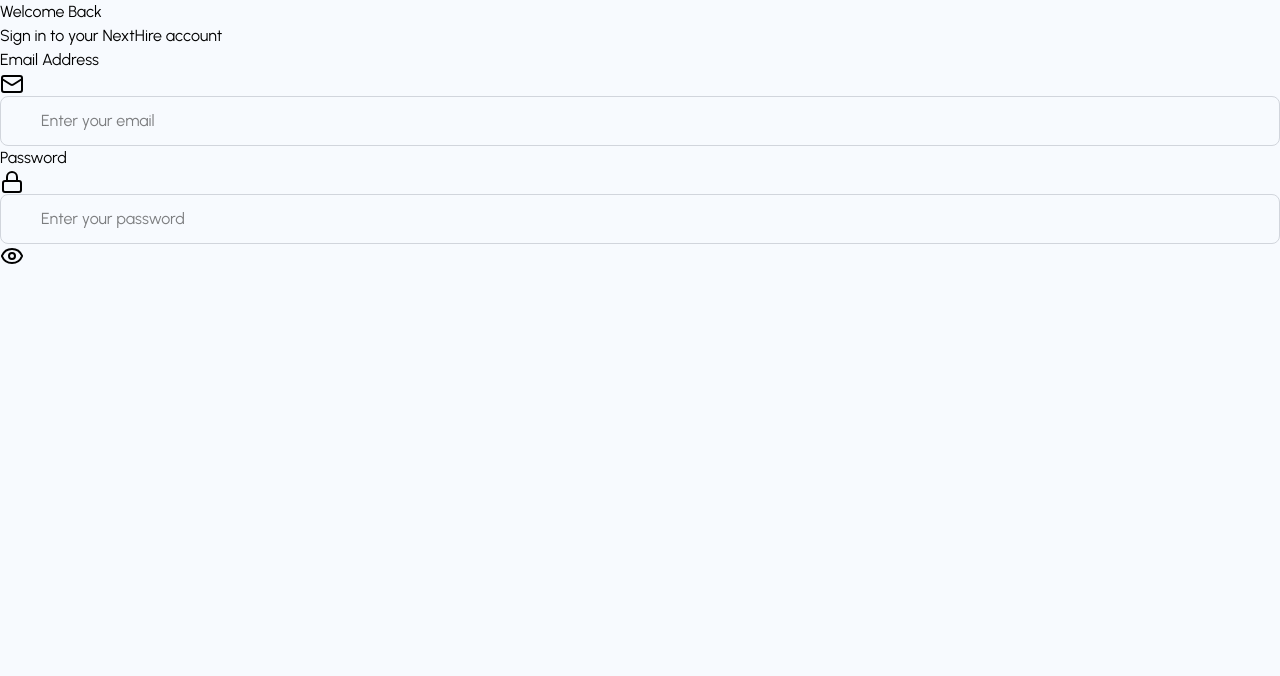
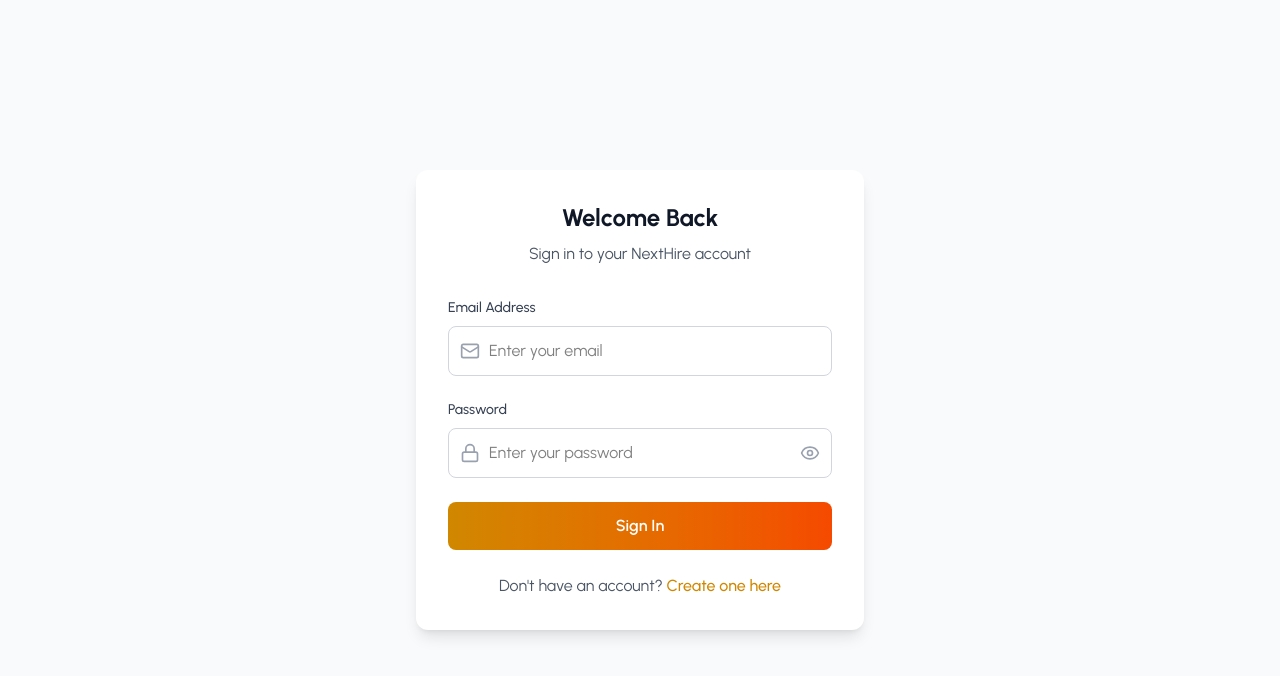
Before and after one commit to brunolopes9/NextHire, a React (Vite) app in the folder frontend/NextHire/: page /login in a window 1280 px wide. Shown: the top 676 px of the page. Built offline with nearby package versions, Linux system fonts and the light colour scheme.

Commit message:
Login functions and styles

```diff
--- a/frontend/NextHire/src/pages/Auth/Login.jsx
+++ b/frontend/NextHire/src/pages/Auth/Login.jsx
@@ -25,34 +25,92 @@
   })
 
   //Validation Functions
-  const validateEmail = (email) => {}
+  const validateEmail = (email) => {
+    if (!email.trim()) return "Email is required"
+    const emailRegex = /^[^\s@]+@[^\s@]+\.[^\s@]+$/
+    if (!emailRegex.test(email)) return "Please enter a valid email address"
+    return ""
+  }
+
+  const validatePassword = (password) => {}
 
   //Handle Input Changes
-  const handleInputChange = (e) => {}
+  const handleInputChange = (e) => {
+    const { name, value } = e.target
+    setFormData((prev) => ({
+      ...prev,
+      [name]: value,
+    }))
 
-  const validateForm = () => {}
+    //Clear Error When user starts typing
+    if (formState.errors[name]) {
+      setFormState((prev) => ({
+        ...prev,
+        errors: { ...prev.errors, [name]: "" },
+      }))
+    }
+  }
 
-  const handleSubmit = async (e) => {}
+  const validateForm = () => {
+    const errors = {
+      email: validateEmail(formData.email),
+      password: validatePassword(formData.password),
+    }
+
+    //Remove Empty ERRORS
+    Object.keys(errors).forEach((key) => {
+      if (!errors[key]) delete errors[key]
+    })
+
+    setFormState((prev) => ({ ...prev, errors }))
+    return Object.keys(errors).length === 0
+  }
+
+  const handleSubmit = async (e) => {
+    e.preventDefault()
+
+    if (!validateForm()) return
+
+    setFormState((prev) => ({ ...prev, loading: true }))
+
+    try {
+      //Login API integration
+    } catch (error) {
+      setFormState((prev) => ({
+        ...prev,
+        loading: false,
+        errors: {
+          submit:
+            error.response?.data?.message ||
+            "Login Failed. Please Check Your Credentials",
+        },
+      }))
+    }
+  }
 
   return (
-    <div className="">
+    <div className="min-h-screen flex items-center justify-center bg-gray-50 px-4">
       <motion.div
         initial={{ opacity: 0, y: 20 }}
         animate={{ opacity: 1, y: 0 }}
         transition={{ duration: 0.6 }}
-        className=""
+        className="bg-white p-8 rounded-xl shadow-lg max-w-md w-full"
       >
-        <div className="">
-          <h2 className="">Welcome Back</h2>
-          <p className="">Sign in to your NextHire account</p>
+        <div className="text-center mb-8">
+          <h2 className="text-2xl font-bold text-gray-900 mb-2">
+            Welcome Back
+          </h2>
+          <p className="text-gray-600">Sign in to your NextHire account</p>
         </div>
 
-        <form onSubmit={handleSubmit} className="">
+        <form onSubmit={handleSubmit} className="space-y-6">
           {/*Email*/}
           <div>
-            <label className="">Email Address</label>
-            <div className="">
-              <Mail className="" />
+            <label className="block text-sm font-medium text-gray-700 mb-2">
+              Email Address
+            </label>
+            <div className="relative">
+              <Mail className="absolute left-3 top-1/2 transform -translate-y-1/2 text-gray-400 w-5 h-5" />
               <input
                 type="email"
                 name="email"
@@ -66,8 +124,8 @@
             </div>
 
             {formState.errors.email && (
-              <p className="">
-                <AlertCircle className="" />
+              <p className="text-red-500 text-sm mt-1 flex items-center">
+                <AlertCircle className="w-4 h-4 mr-1" />
                 {formState.errors.email}
               </p>
             )}
@@ -75,9 +133,11 @@
 
           {/*Password*/}
           <div>
-            <label className="">Password</label>
-            <div className="">
-              <Lock className="" />
+            <label className="block text-sm font-medium text-gray-700 mb-2">
+              Password
+            </label>
+            <div className="relative">
+              <Lock className="absolute left-3 top-1/2 transform -translate-y-1/2 text-gray-400 w-5 h-5" />
               <input
                 type={formState.showPassword ? "text" : "password"}
                 name="password"
@@ -98,22 +158,63 @@
                     showPassword: !prev.showPassword,
                   }))
                 }
-                className=""
+                className="absolute right-3 top-1/2 transform -translate-y-1/2 text-gray-400 hover:text-gray-600"
               >
                 {formState.showPassword ? (
-                  <EyeOff className="" />
+                  <EyeOff className="w-5 h-5" />
                 ) : (
-                  <Eye className="" />
+                  <Eye className="w-5 h-5" />
                 )}
               </button>
             </div>
 
             {formState.errors.password && (
-              <p className="">
-                <AlertCircle className="" />
+              <p className="text-red-500 text-sm mt-1 flex items-center">
+                <AlertCircle className="w-4 h-4 mr-1" />
                 {formState.errors.password}
               </p>
             )}
+          </div>
+
+          {/* Submit error */}
+
+          {formState.errors.submit && (
+            <div className="bg-red-50 border-red-200 rounded-lg p-3">
+              <p className="text-red-700 text-sm flex items-center">
+                <AlertCircle className="w-4 h-4 mr-2" />
+                {formState.errors.submit}
+              </p>
+            </div>
+          )}
+
+          {/*submit button */}
+
+          <button
+            type="submit"
+            disabled={formState.loading}
+            className="w-full bg-gradient-to-r from-yellow-600 to-orange-600 text-white py-3 rounded-lg font-semibold hover:from-yellow-700 hover:to-orange-700 transition-all duration-300 disabled:opacity-50 cursor-pointer flex-items-center justify-center space-x-2"
+          >
+            {formState.loading ? (
+              <>
+                <Loader className="w-5 h-5 animate-spin" />
+                <span>Signing In...</span>
+              </>
+            ) : (
+              <span>Sign In</span>
+            )}
+          </button>
+
+          {/*Sign Up Link */}
+          <div className="text-center">
+            <p className="text-gray-600">
+              Don't have an account?{" "}
+              <a
+                href="/signup"
+                className="text-yellow-600 hover:text-yellow-700 font-medium"
+              >
+                Create one here
+              </a>
+            </p>
           </div>
         </form>
       </motion.div>
```
